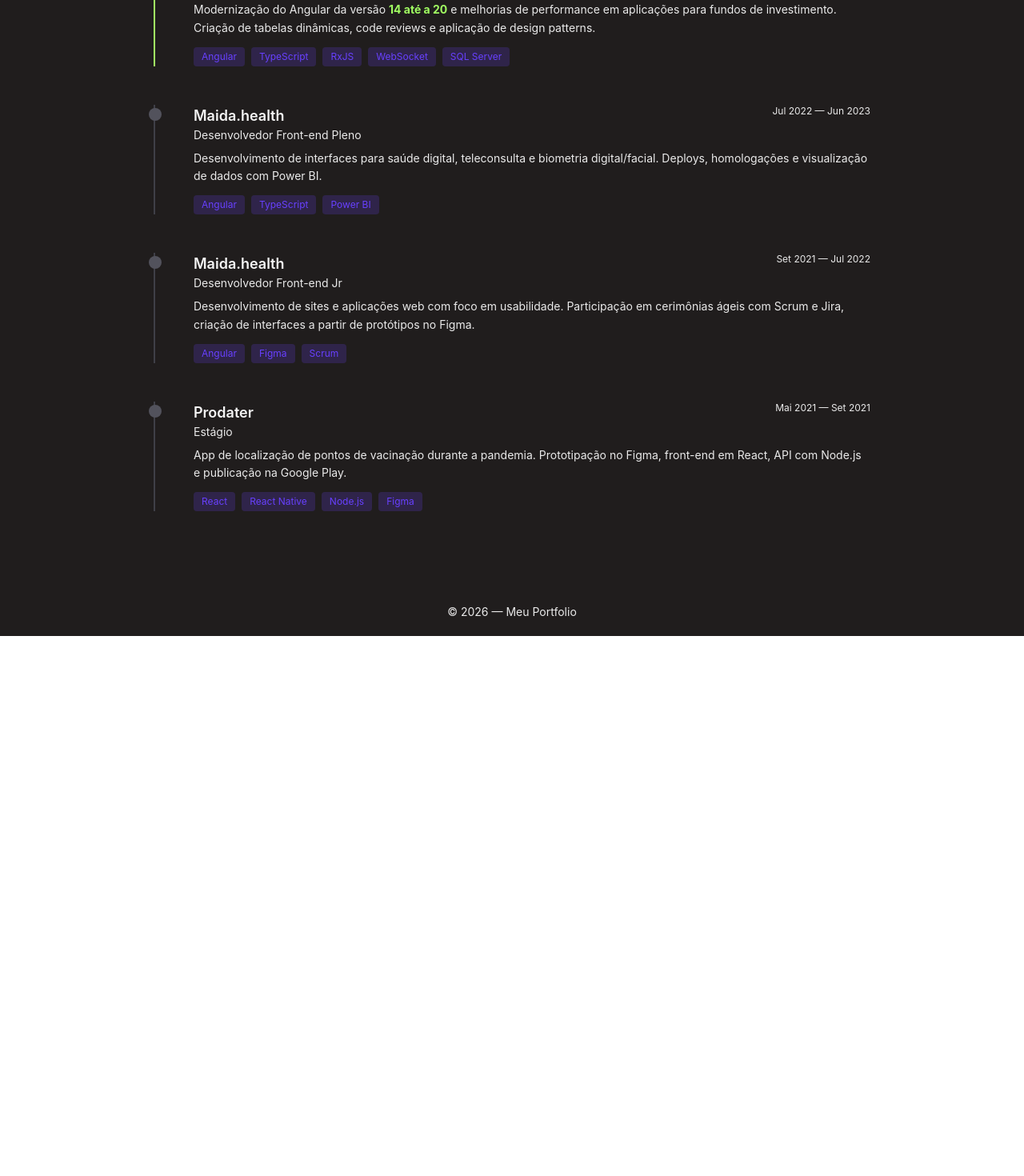
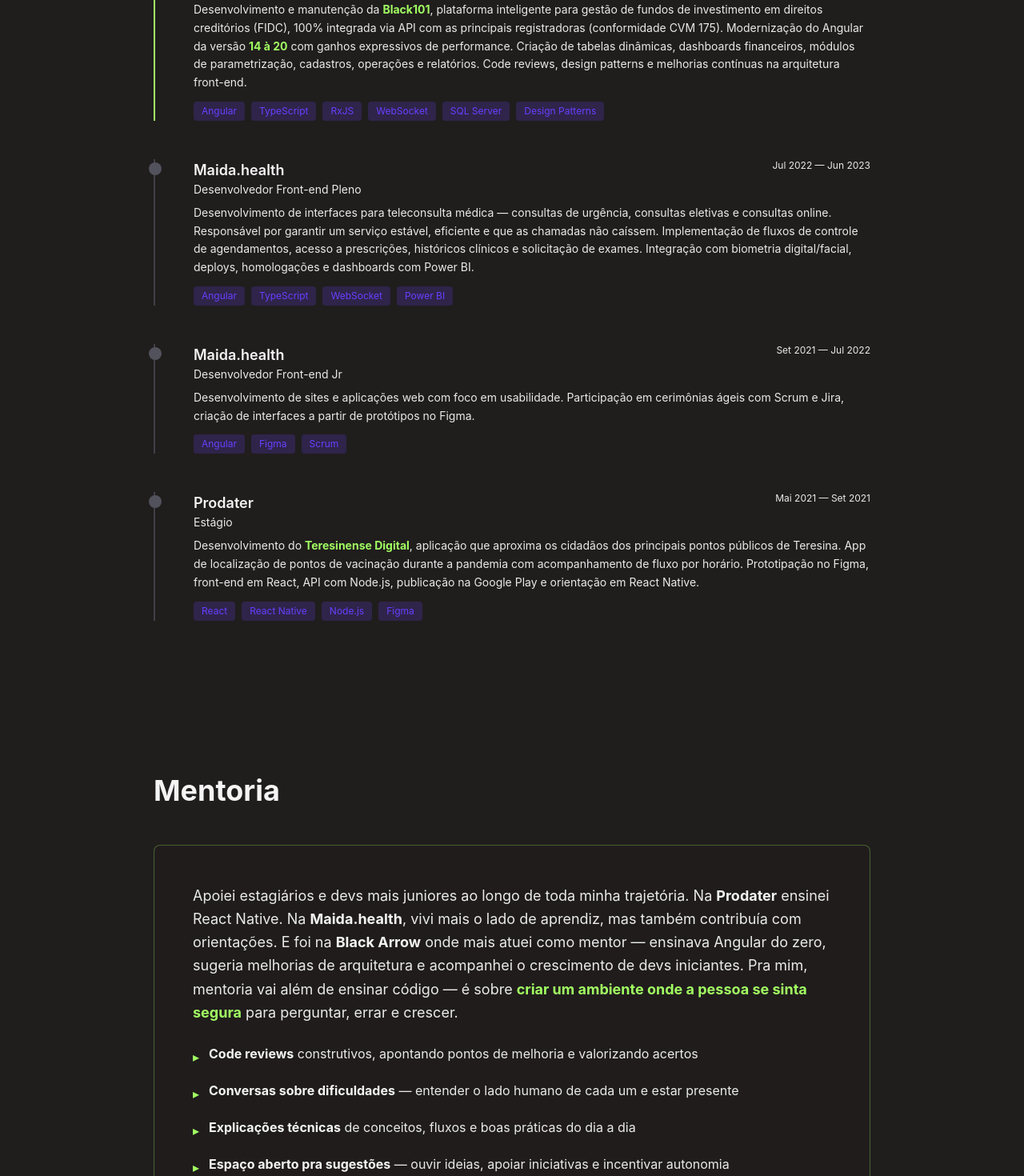
Before and after one commit to michael-zero/whoami, a Vue app: page / in a window 1280 px wide. Shown: the part 2020-3490 px from the top of the page at 80% size. Before the commit the page ends 2815 px from the top, so only its background shows below. Built offline with nearby package versions, Linux system fonts and the light colour scheme.

Commit message:
feat
experiencia e mentoria

```diff
--- a/src/components/ExperienciaSection.vue
+++ b/src/components/ExperienciaSection.vue
@@ -20,8 +20,12 @@
           </div>
 
           <p class="text-gray-custom text-sm leading-relaxed mb-3">
-            Modernização do Angular da versão <strong class="text-secondary">14 até a 20</strong> e melhorias de performance
-            em aplicações para fundos de investimento. Criação de tabelas dinâmicas, code reviews e aplicação de design patterns.
+            Desenvolvimento e manutenção da <strong class="text-secondary">Black101</strong>, plataforma inteligente para
+            gestão de fundos de investimento em direitos creditórios (FIDC), 100% integrada via API com as principais
+            registradoras (conformidade CVM 175). Modernização do Angular da versão <strong class="text-secondary">14 à 20</strong>
+            com ganhos expressivos de performance. Criação de tabelas dinâmicas, dashboards financeiros, módulos de
+            parametrização, cadastros, operações e relatórios. Code reviews, design patterns e melhorias contínuas
+            na arquitetura front-end.
           </p>
 
           <div class="flex flex-wrap gap-2">
@@ -30,6 +34,7 @@
             <span class="bg-blue-custom/20 text-blue-custom text-xs px-2.5 py-1 rounded">RxJS</span>
             <span class="bg-blue-custom/20 text-blue-custom text-xs px-2.5 py-1 rounded">WebSocket</span>
             <span class="bg-blue-custom/20 text-blue-custom text-xs px-2.5 py-1 rounded">SQL Server</span>
+            <span class="bg-blue-custom/20 text-blue-custom text-xs px-2.5 py-1 rounded">Design Patterns</span>
           </div>
         </div>
 
@@ -46,13 +51,17 @@
           </div>
 
           <p class="text-gray-custom text-sm leading-relaxed mb-3">
-            Desenvolvimento de interfaces para saúde digital, teleconsulta e biometria digital/facial.
-            Deploys, homologações e visualização de dados com Power BI.
+            Desenvolvimento de interfaces para teleconsulta médica — consultas de urgência, consultas eletivas e
+            consultas online. Responsável por garantir um serviço estável, eficiente e que as chamadas não
+            caíssem. Implementação de fluxos de controle de agendamentos, acesso a prescrições, históricos
+            clínicos e solicitação de exames. Integração com biometria digital/facial, deploys, homologações
+            e dashboards com Power BI.
           </p>
 
           <div class="flex flex-wrap gap-2">
             <span class="bg-blue-custom/20 text-blue-custom text-xs px-2.5 py-1 rounded">Angular</span>
             <span class="bg-blue-custom/20 text-blue-custom text-xs px-2.5 py-1 rounded">TypeScript</span>
+            <span class="bg-blue-custom/20 text-blue-custom text-xs px-2.5 py-1 rounded">WebSocket</span>
             <span class="bg-blue-custom/20 text-blue-custom text-xs px-2.5 py-1 rounded">Power BI</span>
           </div>
         </div>
@@ -94,8 +103,10 @@
           </div>
 
           <p class="text-gray-custom text-sm leading-relaxed mb-3">
-            App de localização de pontos de vacinação durante a pandemia. Prototipação no Figma, front-end em React,
-            API com Node.js e publicação na Google Play.
+            Desenvolvimento do <strong class="text-secondary">Teresinense Digital</strong>, aplicação que aproxima os
+            cidadãos dos principais pontos públicos de Teresina. App de localização de pontos de vacinação durante
+            a pandemia com acompanhamento de fluxo por horário. Prototipação no Figma, front-end em React, API
+            com Node.js, publicação na Google Play e orientação em React Native.
           </p>
 
           <div class="flex flex-wrap gap-2">
--- /dev/null
+++ b/src/components/MentoriaSection.vue
@@ -0,0 +1,43 @@
+<template>
+  <section class="px-6 md:px-16 py-24">
+    <div class="max-w-4xl mx-auto">
+      <h2 class="text-3xl md:text-4xl font-bold text-ice mb-12">
+        Mentoria
+      </h2>
+
+      <div class="border border-secondary/30 bg-primary/50 rounded-lg p-8 md:p-12">
+        <p class="text-gray-custom text-base md:text-lg leading-relaxed mb-6">
+          Apoiei estagiários e devs mais juniores ao longo de toda minha trajetória. Na <strong class="text-ice">Prodater</strong>
+          ensinei React Native. Na <strong class="text-ice">Maida.health</strong>, vivi mais o lado de aprendiz, mas também
+          contribuía com orientações. E foi na <strong class="text-ice">Black Arrow</strong> onde mais atuei como mentor —
+          ensinava Angular do zero, sugeria melhorias de arquitetura e acompanhei o crescimento de devs iniciantes.
+          Pra mim, mentoria vai além de ensinar código —
+          é sobre <strong class="text-secondary">criar um ambiente onde a pessoa se sinta segura</strong> para
+          perguntar, errar e crescer.
+        </p>
+
+        <ul class="space-y-4 text-gray-custom text-base leading-relaxed">
+          <li class="flex items-start gap-3">
+            <span class="text-secondary mt-1">▸</span>
+            <span><strong class="text-ice">Code reviews</strong> construtivos, apontando pontos de melhoria e valorizando acertos</span>
+          </li>
+          <li class="flex items-start gap-3">
+            <span class="text-secondary mt-1">▸</span>
+            <span><strong class="text-ice">Conversas sobre dificuldades</strong> — entender o lado humano de cada um e estar presente</span>
+          </li>
+          <li class="flex items-start gap-3">
+            <span class="text-secondary mt-1">▸</span>
+            <span><strong class="text-ice">Explicações técnicas</strong> de conceitos, fluxos e boas práticas do dia a dia</span>
+          </li>
+          <li class="flex items-start gap-3">
+            <span class="text-secondary mt-1">▸</span>
+            <span><strong class="text-ice">Espaço aberto pra sugestões</strong> — ouvir ideias, apoiar iniciativas e incentivar autonomia</span>
+          </li>
+        </ul>
+      </div>
+    </div>
+  </section>
+</template>
+
+<script setup lang="ts">
+</script>
--- /dev/null
+++ b/src/components/ProjetosSection.vue
@@ -0,0 +1,47 @@
+<template>
+  <section class="px-6 md:px-16 py-24">
+    <div class="max-w-4xl mx-auto">
+      <h2 class="text-3xl md:text-4xl font-bold text-ice mb-12">
+        Projetos Freelancer
+      </h2>
+
+      <div class="space-y-8">
+
+        <div class="border border-zinc-700 rounded-lg p-6 md:p-8">
+          <h3 class="text-lg font-semibold text-ice mb-1">Studio Leila Porto</h3>
+          <p class="text-xs text-gray-custom mb-4">Sistema de gerenciamento de procedimentos estéticos</p>
+
+          <p class="text-gray-custom text-sm leading-relaxed mb-4">
+            Sistema para gerenciamento e solicitação de procedimentos estéticos. Interface para organização
+            de serviços, solicitações e fluxos de atendimento. Levantamento de necessidades, estruturação
+            da solução e entrega completa do sistema.
+          </p>
+
+          <div class="flex flex-wrap gap-2">
+            <span class="bg-blue-custom/20 text-blue-custom text-xs px-2.5 py-1 rounded">React</span>
+            <span class="bg-blue-custom/20 text-blue-custom text-xs px-2.5 py-1 rounded">Node.js</span>
+          </div>
+        </div>
+
+        <div class="border border-zinc-700 rounded-lg p-6 md:p-8">
+          <h3 class="text-lg font-semibold text-ice mb-1">Casa Musical</h3>
+          <p class="text-xs text-gray-custom mb-4">Sistema institucional e controle de aulas experimentais</p>
+
+          <p class="text-gray-custom text-sm leading-relaxed mb-4">
+            Site institucional para uma casa musical com sistema de controle de aulas experimentais.
+            Interface para captação, organização e acompanhamento de interessados.
+          </p>
+
+          <div class="flex flex-wrap gap-2">
+            <span class="bg-blue-custom/20 text-blue-custom text-xs px-2.5 py-1 rounded">React</span>
+            <span class="bg-blue-custom/20 text-blue-custom text-xs px-2.5 py-1 rounded">Node.js</span>
+          </div>
+        </div>
+
+      </div>
+    </div>
+  </section>
+</template>
+
+<script setup lang="ts">
+</script>
--- a/src/views/HomeView.vue
+++ b/src/views/HomeView.vue
@@ -4,6 +4,7 @@
     <SobreSection />
     <TechStackSection />
     <ExperienciaSection />
+    <MentoriaSection />
   </main>
   <AppFooter />
 </template>
@@ -14,4 +15,5 @@
 import SobreSection from '@/components/SobreSection.vue'
 import TechStackSection from '@/components/TechStackSection.vue'
 import ExperienciaSection from '@/components/ExperienciaSection.vue'
+import MentoriaSection from '@/components/MentoriaSection.vue'
 </script>
```
